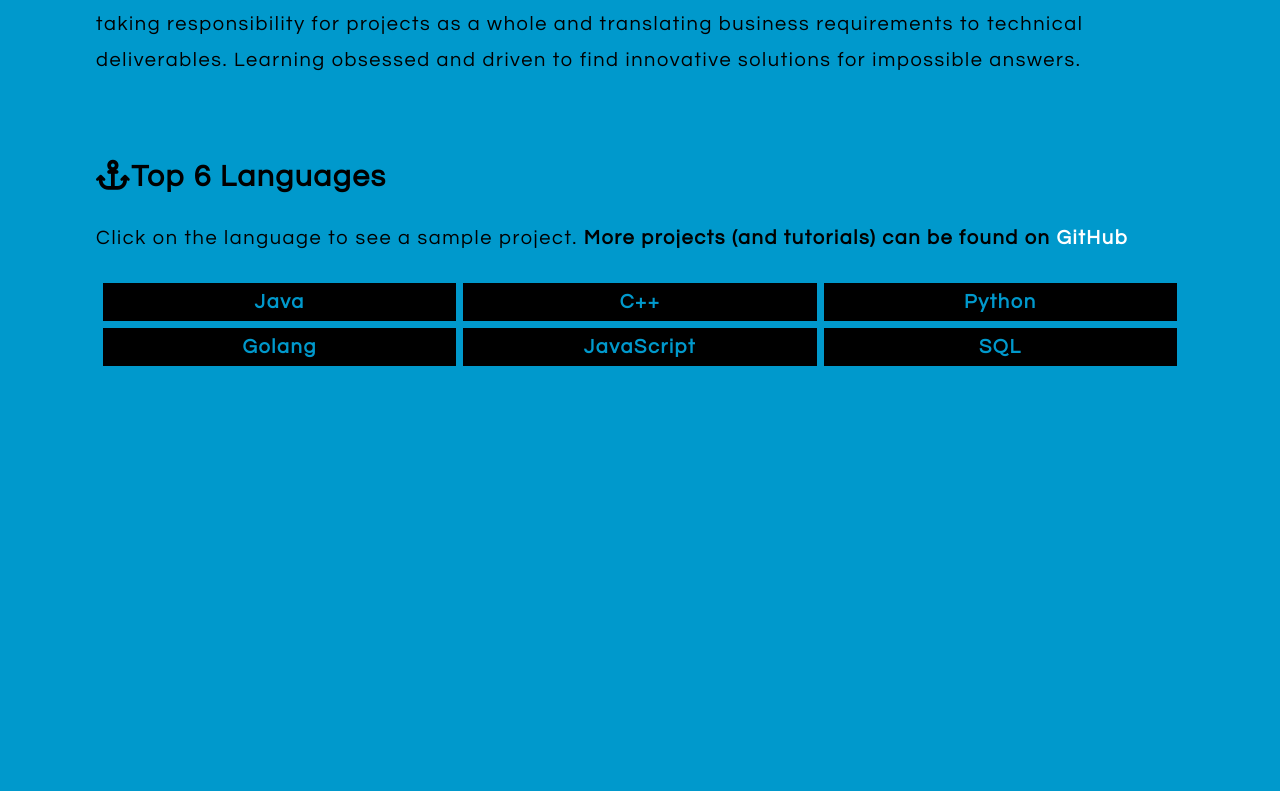
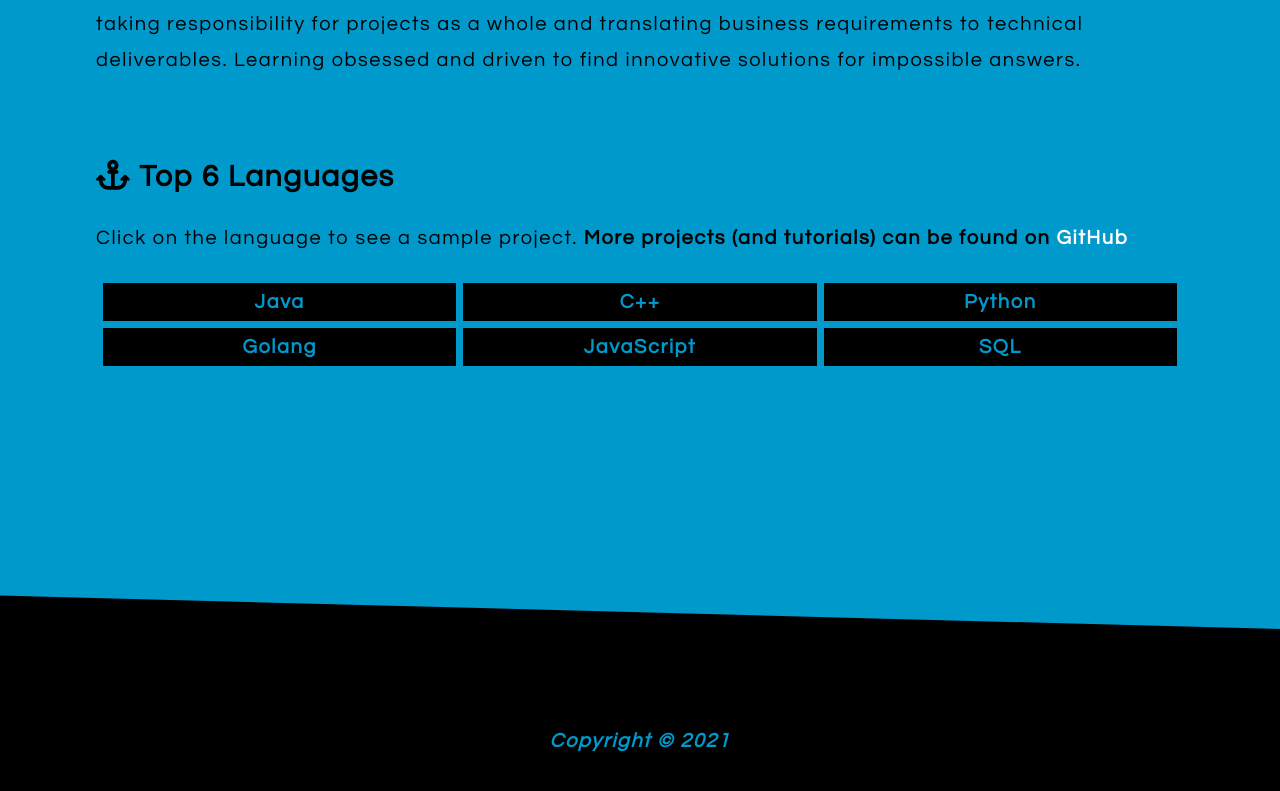
Before and after one commit to themarkfullton/newPort, a React (Create React App) app: page / in a window 1280 px wide. Shown: the part 1035-1826 px from the top of the page. Before the commit the page ends 1472 px from the top, so only its background shows below. Built offline with nearby package versions, Linux system fonts and the light colour scheme.

Commit message:
Edited colour theme to just black and blue

```diff
--- a/package.json
+++ b/package.json
@@ -8,6 +8,7 @@
     "@testing-library/user-event": "^12.8.3",
     "react": "^17.0.1",
     "react-dom": "^17.0.1",
+    "react-router-dom": "^5.2.0",
     "react-scripts": "4.0.3",
     "web-vitals": "^1.1.0"
   },
--- a/src/App.js
+++ b/src/App.js
@@ -3,7 +3,7 @@ import "./assets/css/style.css";
 import Navbar from "./Components/Navbar";
 import Intro from "./Containers/Intro";
 import About from "./Containers/About";
-
+import Footer from "./Components/Footer";
 
 function App() {
   return (
@@ -11,8 +11,8 @@ function App() {
       <Navbar/>
       <Intro />
       <About />
-      {/* Projects */}
       {/* WorkHistory */}
+      <Footer />
     </div>
   );
 }
--- /dev/null
+++ b/src/Components/Footer/index.js
@@ -0,0 +1,13 @@
+function Footer() {
+    var year = new Date().getFullYear();
+
+    return (
+        <div className="footerWrapper">
+            <div className="footerContainer">
+            <p>Copyright &copy; {year}</p>
+            </div>
+        </div>
+    )
+}
+
+export default Footer;
--- a/src/Containers/About/index.js
+++ b/src/Containers/About/index.js
@@ -5,7 +5,7 @@ function About() {
         <h2><i className="fas fa-anchor"></i> Who Am I?</h2>
         <p>Flexible programmer with four years work experience with non-profits and start ups. Accustomed to taking responsibility for projects as a whole and translating business requirements to technical deliverables. Learning obsessed and driven to find innovative solutions for impossible answers.</p>
         <br />
-        <h2><i className="fas fa-anchor"></i>Top 6 Languages</h2>
+        <h2><i className="fas fa-anchor"></i> Top 6 Languages</h2>
         <p>Click on the language to see a sample project. <b>More projects (and tutorials) can be found on <a href="https://github.com/themarkfullton" target="_blank">GitHub</a></b></p>
         <table>
             <tr>
--- a/src/assets/css/style.css
+++ b/src/assets/css/style.css
@@ -38,12 +38,13 @@
 .navbarWrapper .navbarContainer .navbarLinks a {
   margin-right: 3vw;
   text-decoration: none;
-  color: #fff;
+  color: #000;
   -webkit-transition: all 1.2s;
   transition: all 1.2s;
 }
 .navbarWrapper .navbarContainer .navbarLinks a:hover {
-  color: #ffcc11;
+  color: #fff;
+  cursor: pointer;
 }
 .navbarWrapper .navbarContainer .navbarSocial {
   display: inline-block;
@@ -52,12 +53,13 @@
 }
 .navbarWrapper .navbarContainer .navbarSocial a {
   margin-right: 2vw;
-  color: #fff;
+  color: #000;
   -webkit-transition: all 1.2s;
   transition: all 1.2s;
 }
 .navbarWrapper .navbarContainer .navbarSocial a:hover {
-  color: #ffcc11;
+  color: #fff;
+  cursor: pointer;
 }
 .navbarWrapper:after {
   content: "";
@@ -326,6 +328,38 @@
   transition: all 1.2s;
 }
 
+.footerWrapper {
+  position: relative;
+  width: 100%;
+  bottom: 0;
+  margin: 20vw 0 0 0;
+  background: #000;
+  padding-bottom: 5vh;
+}
+.footerWrapper:before {
+  content: "";
+  position: relative;
+  background: #000;
+  top: 0;
+  display: block;
+  height: 10vh;
+  left: 0;
+  right: 0;
+  -webkit-transform: skewY(1.5deg);
+          transform: skewY(1.5deg);
+  -webkit-transform-origin: 100%;
+          transform-origin: 100%;
+  z-index: 2;
+}
+.footerWrapper .footerContainer {
+  width: 90%;
+  margin: 0 auto;
+  text-align: center;
+  font-weight: bolder;
+  font-style: italic;
+  color: #0099cc;
+}
+
 body {
   background-color: #0099cc;
   width: 100%;
--- /dev/null
+++ b/src/assets/scss/_footer.scss
@@ -0,0 +1,30 @@
+.footerWrapper {
+    position: relative;
+    width: 100%;
+    bottom: 0;
+    margin: 20vw 0 0 0;
+    background: $text-colour;
+    padding-bottom: 5vh;
+
+    &:before {
+      content: "";
+      position: relative;
+      background: $text-colour;
+      top: 0;
+      display: block;
+      height: 10vh;
+      left: 0;
+      right: 0;
+      transform: skewY(1.5deg);
+      transform-origin: 100%;
+      z-index: 2;
+    }
+    .footerContainer {
+      width: 90%;
+      margin: 0 auto;
+      text-align: center;
+      font-weight: bolder;
+      font-style: italic;
+      color: $tertiary-colour;
+    }
+  }
--- a/src/assets/scss/style.scss
+++ b/src/assets/scss/style.scss
@@ -1,4 +1,4 @@
-@import "variables", "navbar", "intro", "about";
+@import "variables", "navbar", "intro", "about", "footer";
 
 body {
     background-color: $tertiary-colour;
```
Also changed, not shown: src/assets/scss/_navbar.scss (+6 -4 lines), 2 other files (tests, documents, lock files or other folders).
